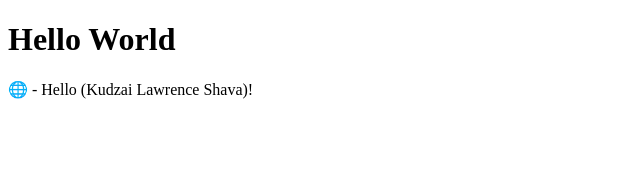
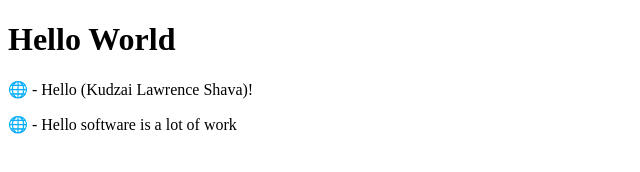
Before and after one commit to klshava/witseie-elen4010, a plain HTML site: page index.html in a window 1280 px wide. Shown: the whole page, without its empty margins (0-640 px from the left). Drawn offline with Linux system fonts and the light colour scheme.

Commit message:
my third commit

```diff
--- a/index.html
+++ b/index.html
@@ -9,5 +9,8 @@
 <p>
 &#127760 - Hello (Kudzai Lawrence Shava)!
 </p>
+<p>
+&#127760 - Hello software is a lot of work
+</p>
 </body>
 </html>
```
